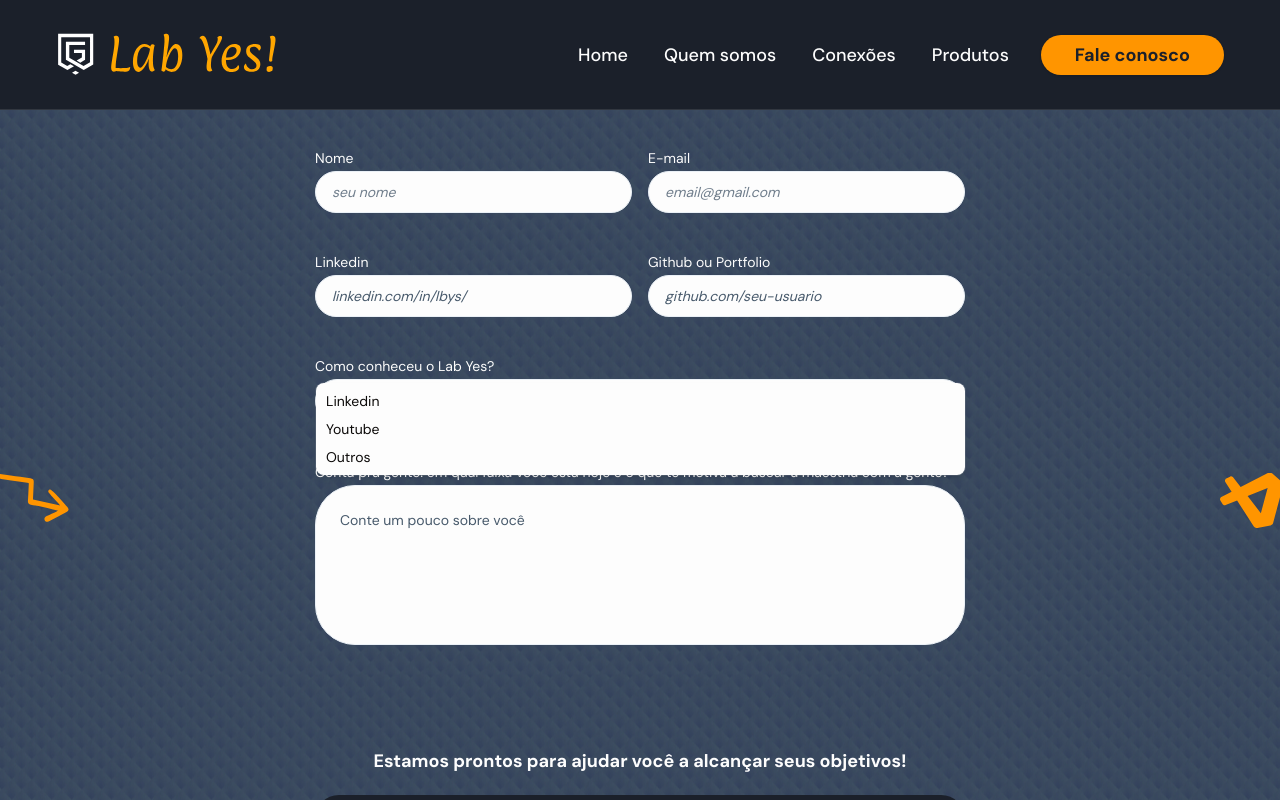
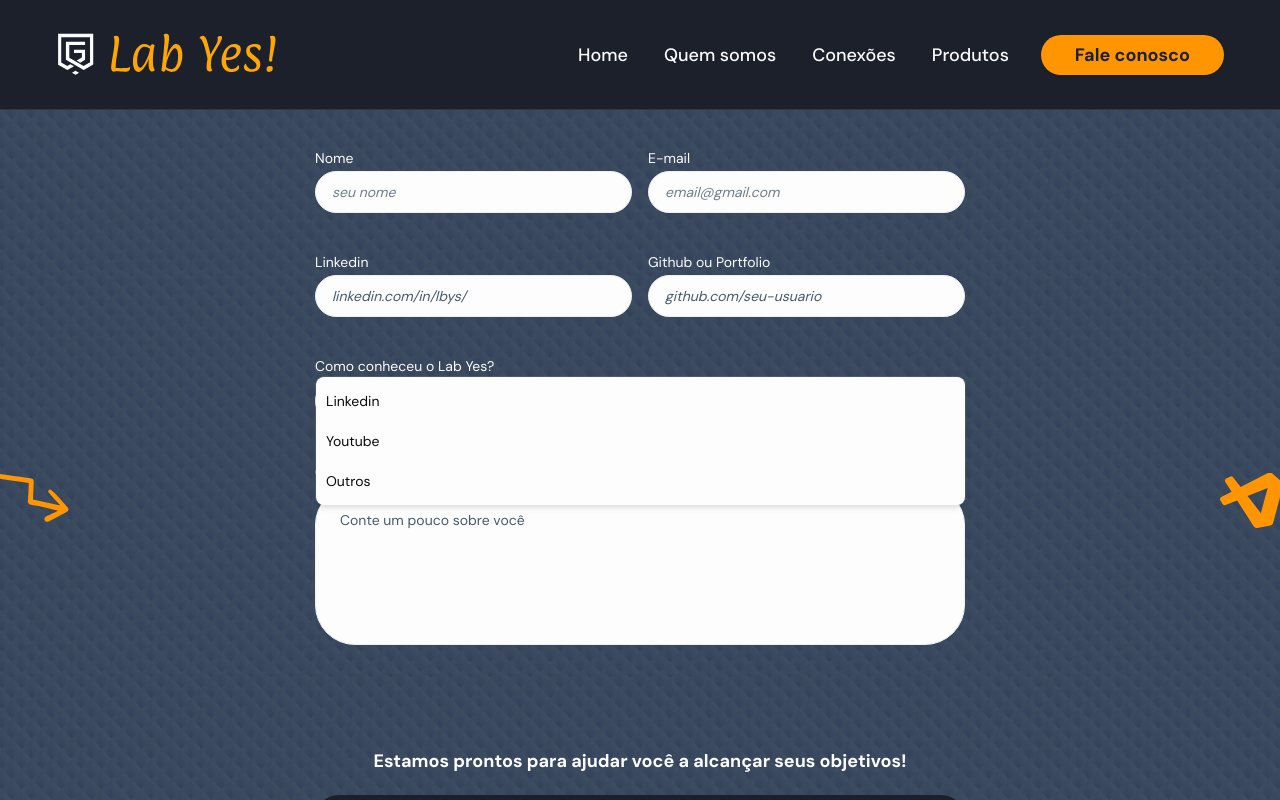
Before and after one commit to labyes24/LABYES-LP, a Next.js app: page /fale-conosco in a window 1280 px wide. Both pictures are taken after a click on the button "selecione...". Shown: the part 1008-1808 px from the top of the page. Built offline with nearby package versions, Linux system fonts and the light colour scheme; no server answers.

Commit message:
chore: update SelectTrigger and SelectItem styles to conform with design

```diff
--- a/src/components/ui/select.tsx
+++ b/src/components/ui/select.tsx
@@ -44,14 +44,14 @@ function SelectTrigger({
             data-slot="select-trigger"
             data-size={size}
             className={cn(
-                "data-placeholder:text-muted-foreground flex w-fit select-none items-center justify-between gap-1.5 whitespace-nowrap rounded-lg border border-input bg-transparent py-2 pl-2.5 pr-2 text-sm outline-none transition-colors focus-visible:border-ring focus-visible:ring-1 focus-visible:ring-ring disabled:cursor-not-allowed disabled:opacity-50 aria-[invalid=true]:border-destructive aria-[invalid=true]:ring-1 aria-[invalid=true]:ring-destructive data-[size=default]:h-11 data-[size=sm]:h-7 data-[size=sm]:rounded-[min(var(--radius-md),10px)] *:data-[slot=select-value]:line-clamp-1 *:data-[slot=select-value]:flex *:data-[slot=select-value]:items-center *:data-[slot=select-value]:gap-1.5 [&_svg:not([class*='size-'])]:size-4 [&_svg]:pointer-events-none [&_svg]:shrink-0",
+                "data-placeholder:text-muted-foreground group flex w-fit select-none items-center justify-between gap-1.5 whitespace-nowrap rounded-lg border border-input bg-ly-white py-2 pl-2.5 pr-2 text-sm text-ly-dark-azure-850 outline-none transition-colors placeholder:text-ly-dark-azure-transparent focus-visible:border-ring focus-visible:ring-1 focus-visible:ring-ring disabled:cursor-not-allowed disabled:opacity-50 aria-[invalid=true]:border-destructive aria-[invalid=true]:ring-1 aria-[invalid=true]:ring-destructive aria-[invalid=true]:focus-visible:ring-2 data-[size=default]:h-11 data-[size=sm]:h-7 data-[size=sm]:rounded-[min(var(--radius-md),10px)] *:data-[slot=select-value]:line-clamp-1 *:data-[slot=select-value]:flex *:data-[slot=select-value]:items-center *:data-[slot=select-value]:gap-1.5 [&_svg:not([class*='size-'])]:size-4 [&_svg]:pointer-events-none [&_svg]:shrink-0",
                 className
             )}
             {...props}
         >
             {children}
             <SelectPrimitive.Icon asChild>
-                <ChevronDownIcon className="pointer-events-none size-4 text-background" />
+                <ChevronDownIcon className="pointer-events-none size-5 -translate-x-2 text-background group-aria-[invalid=true]:text-destructive" />
             </SelectPrimitive.Icon>
         </SelectPrimitive.Trigger>
     )
@@ -120,7 +120,7 @@ function SelectItem({
         <SelectPrimitive.Item
             data-slot="select-item"
             className={cn(
-                "outline-hidden not-data-[variant=destructive]:focus:**:text-accent-foreground data-disabled:pointer-events-none data-disabled:opacity-50 *:[span]:last:flex *:[span]:last:items-center *:[span]:last:gap-2 relative flex w-full cursor-default select-none items-center gap-1.5 rounded-md py-1 pl-1.5 pr-8 text-sm focus:bg-accent focus:text-accent-foreground [&_svg:not([class*='size-'])]:size-4 [&_svg]:pointer-events-none [&_svg]:shrink-0",
+                "outline-hidden not-data-[variant=destructive]:focus:**:text-accent-foreground data-disabled:pointer-events-none data-disabled:opacity-50 *:[span]:last:flex *:[span]:last:items-center *:[span]:last:gap-2 relative flex min-h-10 w-full cursor-default select-none items-center gap-1.5 rounded-md py-1 pl-1.5 pr-8 text-sm focus:bg-accent focus:text-accent-foreground [&_svg:not([class*='size-'])]:size-4 [&_svg]:pointer-events-none [&_svg]:shrink-0",
                 className
             )}
             {...props}
```
